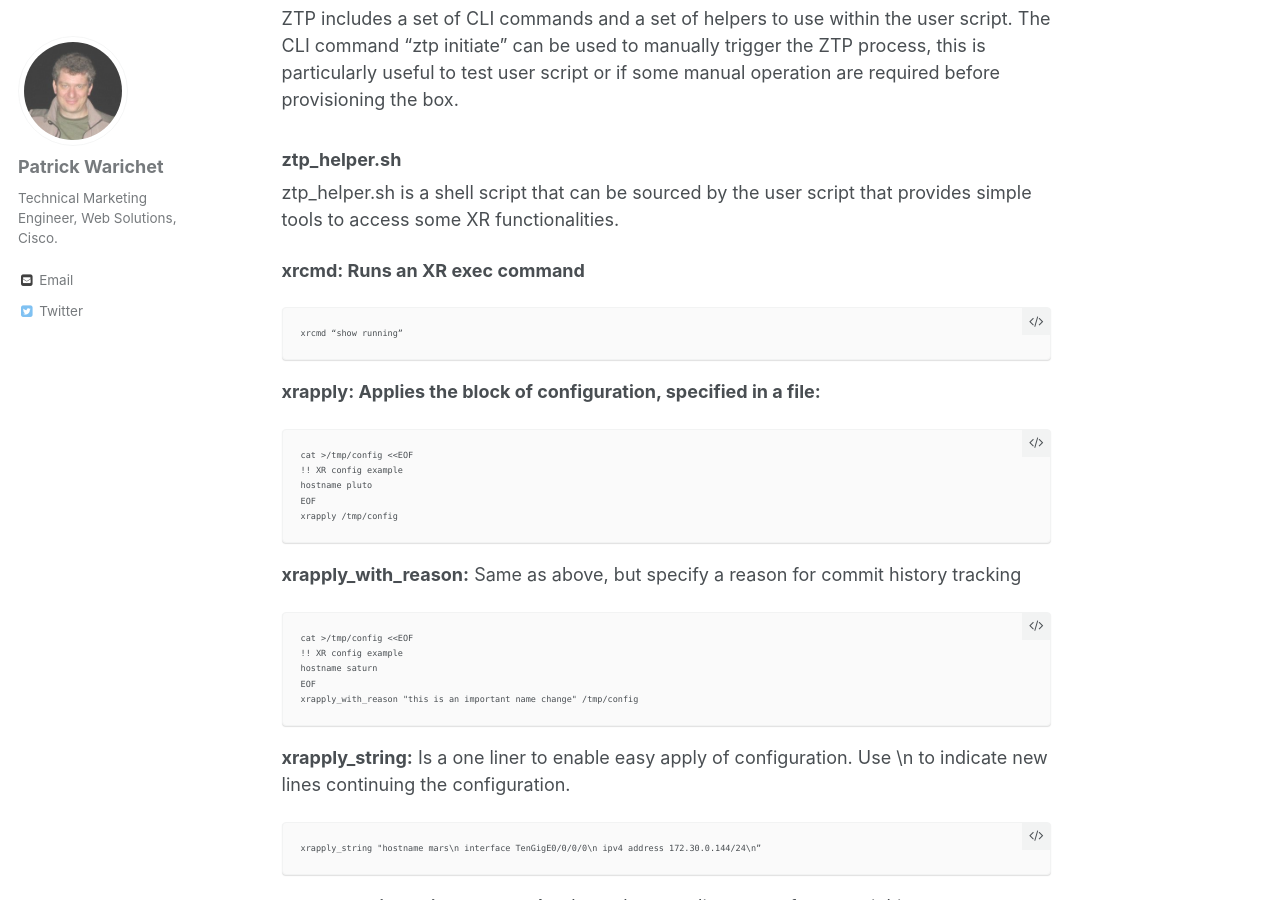
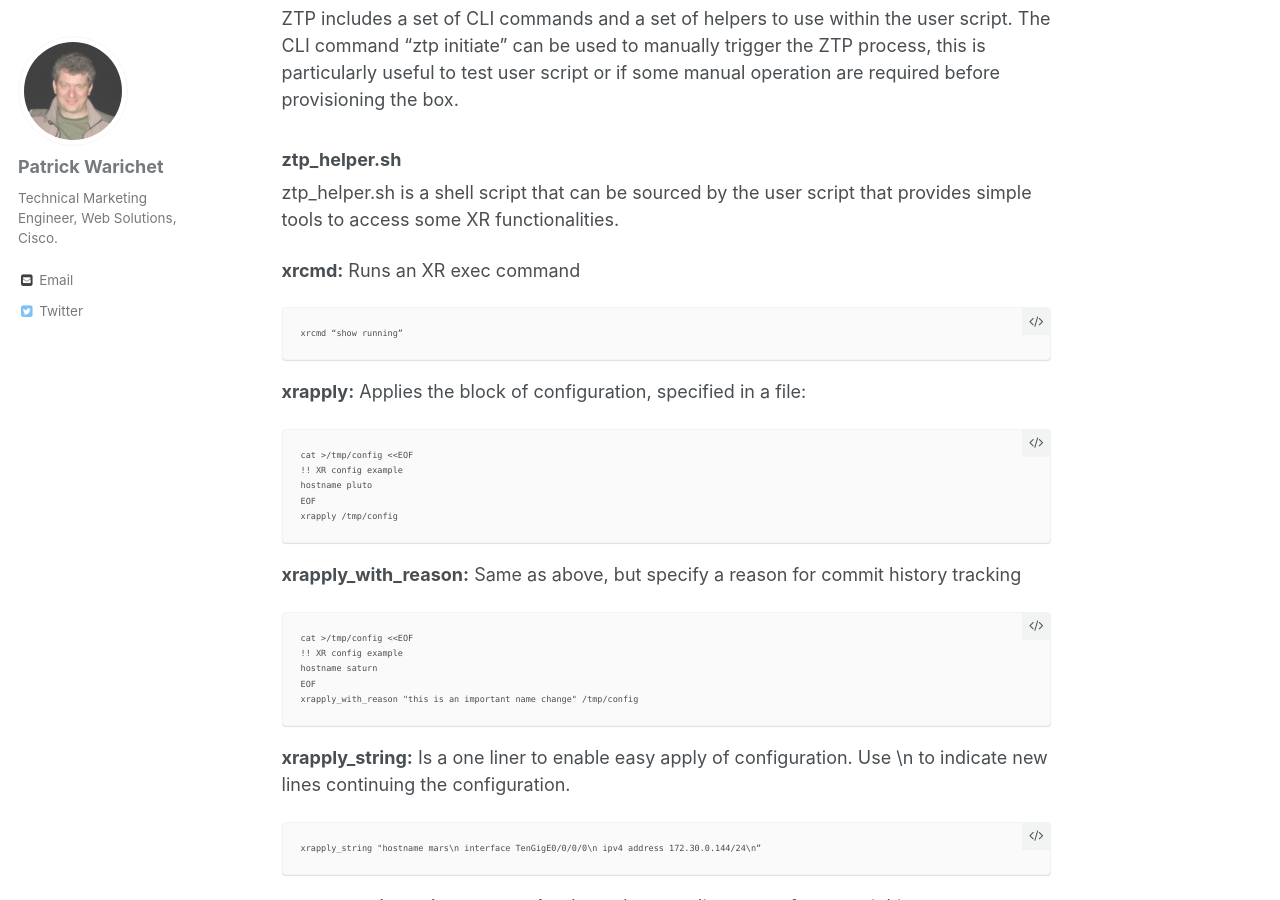
Before and after one commit to xrdocs/software-management, a Jekyll site: the page built from _tutorials/2016-08-26-working-with-ztp.md, in a window 1280 px wide and 900 px high, scrolled down 2338 px. Built offline with Jekyll 4.4.1, drawn with Linux system fonts in a browser that asks for light colours; comment, search, counter and statistics services are not loaded.

Commit message:
Updated 2016-08-26-working-with-ztp.md

````diff
--- a/_tutorials/2016-08-26-working-with-ztp.md
+++ b/_tutorials/2016-08-26-working-with-ztp.md
@@ -68,18 +68,19 @@ host ncs-5001-rp0 {
 
 ### HTTP Server requirement
 The HTTP server should be reachable from the management interface or from a data interface if invoked manually and should be readable.
+
 ## ZTP utilities
 ZTP includes a set of CLI commands and a set of helpers to use within the user script. The CLI command “ztp initiate” can be used to manually trigger the ZTP process, this is particularly useful to test user script or if some manual operation are required before provisioning the box.
 ### ztp_helper.sh
 ztp_helper.sh is a shell script that can be sourced by the user script that provides simple tools to access some XR functionalities.
 
-**xrcmd: Runs an XR exec command**
+**xrcmd:** Runs an XR exec command
 
 ```
 xrcmd “show running”
 ```
 
-**xrapply: Applies the block of configuration, specified in a file:**
+**xrapply:** Applies the block of configuration, specified in a file:
 
 ```
 cat >/tmp/config <<EOF
````
